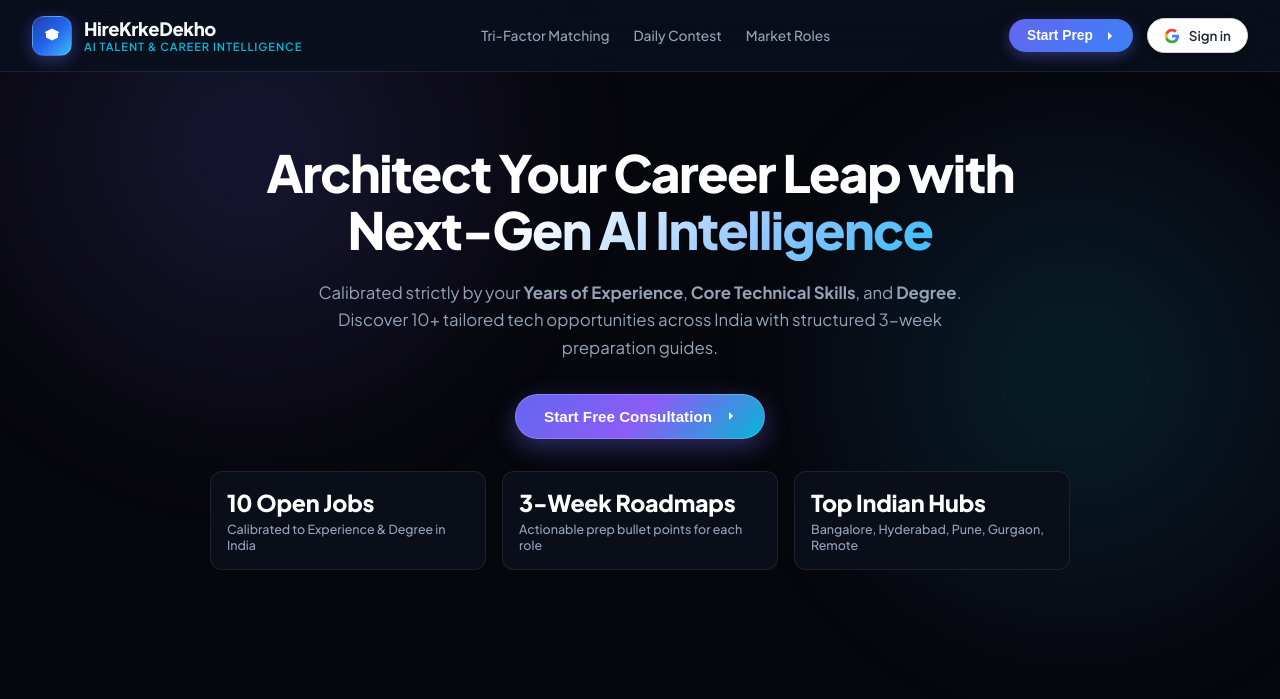
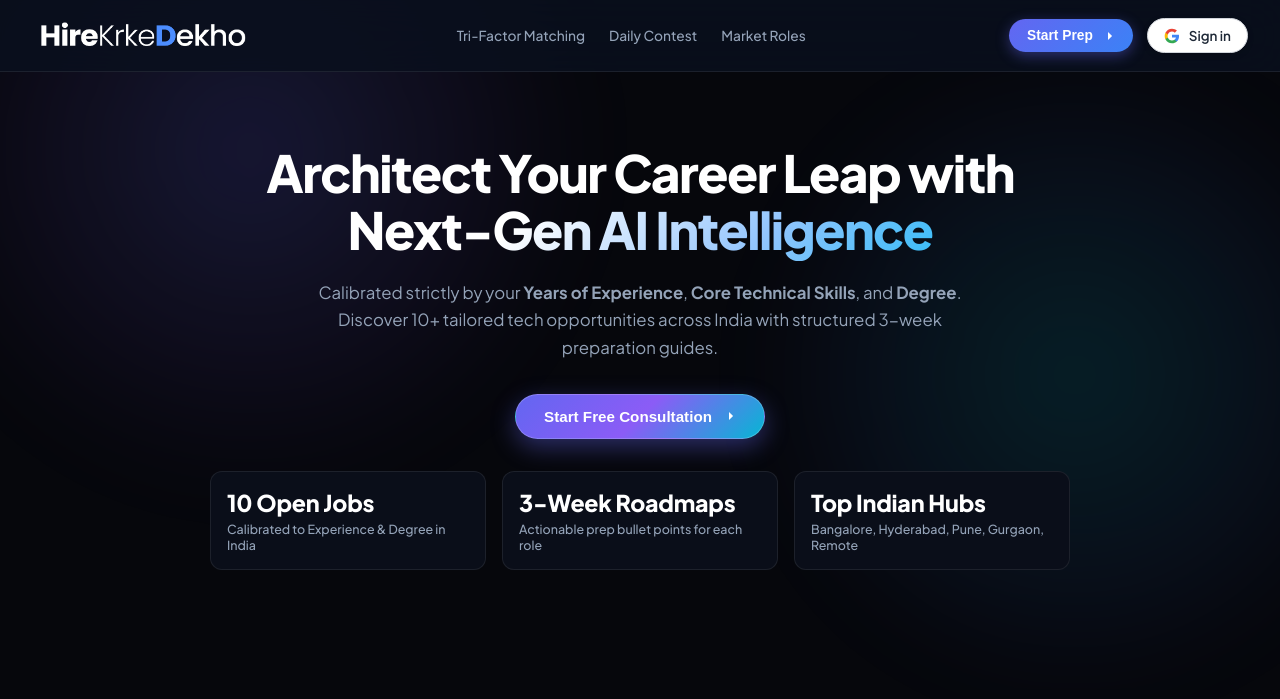
Before and after one commit to mselvavijay/Career_Bot, a FastAPI app: page / in a window 1280 px wide; the page is wider, and only the part inside the window is pictured. Shown: the top 699 px of that part. Run offline with FastAPI, Linux system fonts and the light colour scheme; data that the repository does not hold is empty; some libraries are stand-ins or nearby versions.

Commit message:
Use HireKrkeDekho wordmark in header

```diff
--- a/static/app.css
+++ b/static/app.css
@@ -112,11 +112,19 @@
         }
 
         .header-brand {
-            display: flex;
-            align-items: center;
-            gap: 12px;
+            display: inline-flex;
+            flex: 0 0 auto;
+            align-items: center;
             text-decoration: none;
-            color: inherit;
+            line-height: 0;
+        }
+
+        .brand-wordmark {
+            display: block;
+            width: auto;
+            height: 36px;
+            max-width: 250px;
+            object-fit: contain;
         }
 
         .brand-logo {
@@ -1764,7 +1772,11 @@
                 padding: 0 16px;
             }
 
-            .brand-meta p,
+            .brand-wordmark {
+                height: 26px;
+                max-width: 172px;
+            }
+
             .btn-hero-cta span {
                 display: none;
             }
--- a/templates/index.html
+++ b/templates/index.html
@@ -23,16 +23,8 @@
 
     <!-- Header Navigation -->
     <header class="site-header">
-        <a href="/" class="header-brand">
-            <div class="brand-logo">
-                <svg class="icon" viewBox="0 0 24 24">
-                    <path d="M12 2L2 7l10 5 10-5-10-5zm0 9.5l-8-4v6.5l8 4 8-4v-6.5l-8 4z" />
-                </svg>
-            </div>
-            <div class="brand-meta">
-                <h1>HireKrkeDekho</h1>
-                <p>AI Talent &amp; Career Intelligence</p>
-            </div>
+        <a href="/" class="header-brand" aria-label="HireKrkeDekho home">
+            <img class="brand-wordmark" src="/static/hirekrkedekho-logo.png" alt="HireKrkeDekho">
         </a>
 
         <nav class="nav-links">
```
Also changed, not shown: static/hirekrkedekho-logo.png (added).
